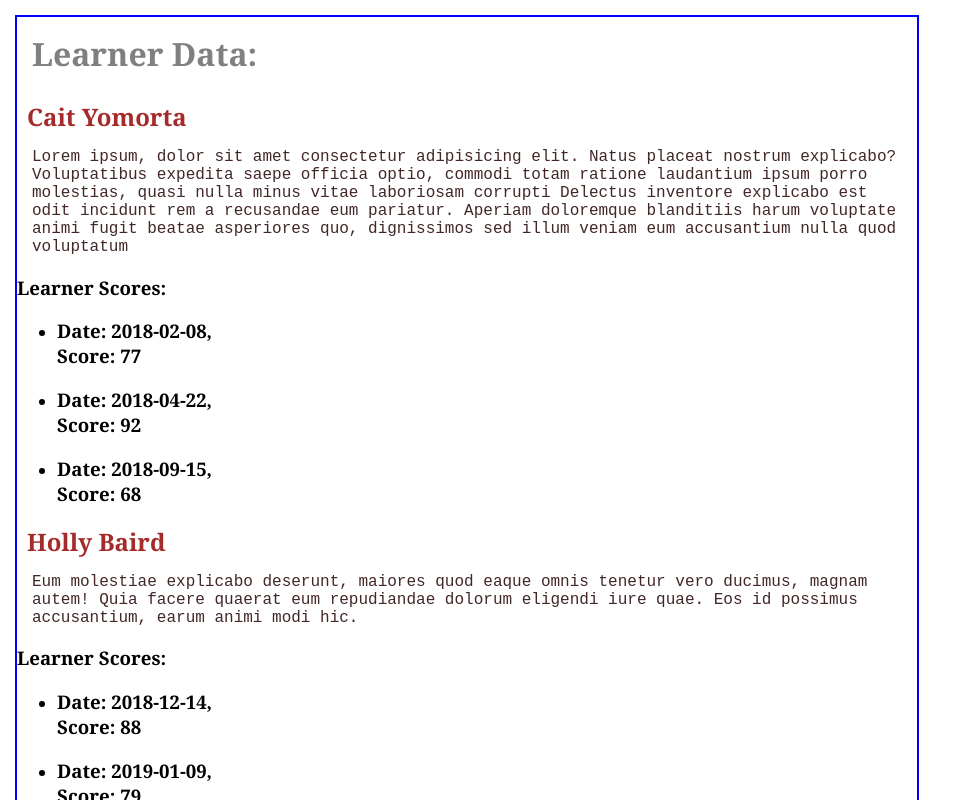
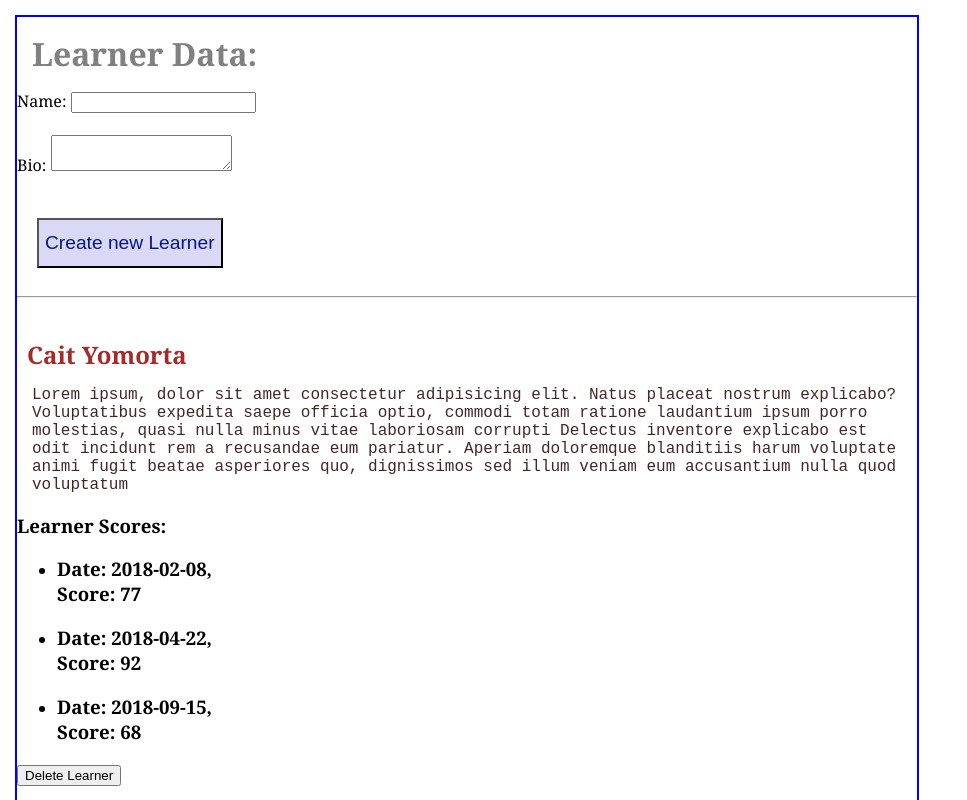
Before and after one commit to han18/Learner-App, a React (Create React App) app: page / in a window 1280 px wide. Shown: the top 800 px of the page, without its empty margins (0-967 px from the left). Built offline with nearby package versions, Linux system fonts and the light colour scheme.

Commit message:
updating the application

```diff
--- a/src/App.js
+++ b/src/App.js
@@ -1,16 +1,28 @@
 import { learnerData } from "./data/learnerData";
-import { useState } from "react";
+import { useState, useEffect, useContext } from "react";
 import "./App.css";
 import LearnerComponent from "./Components/LearnerComponent";
+import CreateLearnerForm from "./Components/CreateLearnerForm";
+import { NameTheme } from "./Context/NameTheme";
 
 function App() {
   // creating the state variable
   const [learners, setLearners] = useState(learnerData);
+  const [user, setUser] = useState("Hanan");
+
+  // i implemented this code to understand useEffect
+  useEffect(() => {
+    console.log("this is a log for use effect");
+  }, []);
 
   return (
     <div className="body">
       <h1>Learner Data:</h1>
-      <LearnerComponent learners={learners} />
+      <CreateLearnerForm setLearners={setLearners} learners={learners} />
+      <br></br>
+      <NameTheme.Provider value={user}>
+        <LearnerComponent learners={learners} />
+      </NameTheme.Provider>
     </div>
   );
 }
--- /dev/null
+++ b/src/Components/Button.js
@@ -0,0 +1,11 @@
+import "./button.css";
+function Button({ children, type }) {
+  return (
+    <button onClick={onclick} type={type} className="btn">
+      {" "}
+      {children}{" "}
+    </button>
+  );
+}
+
+export default Button;
--- /dev/null
+++ b/src/Components/CreateLearnerForm.js
@@ -0,0 +1,66 @@
+import { useState } from "react";
+import Button from "./Button";
+
+function CreateLearnerForm({ setLearners, learners }) {
+  const [newLearner, setNewLearner] = useState({
+    name: "",
+    bio: "",
+    scores: [],
+  });
+
+  // handles the changes on the inputs
+  const handleChange = (e) => {
+    setNewLearner({
+      ...newLearner,
+      // .name is the property of the input for all labels
+      [e.target.name]: e.target.value,
+    });
+  };
+
+  // handles the form submit button
+  const handleSubmit = (e) => {
+    e.preventDefault();
+    console.log(newLearner);
+    // adds new learners to the learner array
+    setLearners([newLearner, ...learners]);
+    // resets the local new object learner
+    setNewLearner({
+      name: "",
+      bio: "",
+      scores: [],
+    });
+  };
+
+  return (
+    <div>
+      <form onSubmit={handleSubmit}>
+        <label htmlFor="name">Name: </label>
+        <input
+          type="text"
+          name="name"
+          id="name"
+          value={newLearner.name}
+          onChange={handleChange}
+        />
+        <br></br>
+        <br></br>
+
+        <label htmlFor="bio">Bio: </label>
+        <textarea
+          name="bio"
+          id="bio"
+          value={newLearner.bio}
+          onChange={handleChange}
+        ></textarea>
+        <br></br>
+        <br></br>
+
+        <Button type="submit">Create new Learner</Button>
+        {/* <button type="button">Create new Learner</button> */}
+        <hr></hr>
+      </form>
+    </div>
+  );
+}
+
+export default CreateLearnerForm;
--- a/src/Components/LearnerComponent.js
+++ b/src/Components/LearnerComponent.js
@@ -1,7 +1,18 @@
 import Score from "./Score";
+import CreateLearnerForm from "./CreateLearnerForm";
+import { useContext } from "react";
+import { NameTheme } from "../Context/NameTheme";
 
 const LearnerComponent = (props) => {
-  const learners = props.learners; //
+  const learners = props.learners;
+  const newName = useContext(NameTheme);
+
+  const handleDelete = (learnerId) => {
+    // Call the onDeleteLearner function passed as a prop
+    if (props.onDeleteLearner) {
+      props.onDeleteLearner(learnerId);
+    }
+  };
   return (
     <div>
       {learners.map((learner) => (
@@ -16,6 +27,10 @@ const LearnerComponent = (props) => {
               </li>
             ))}
           </ul>
+          <button onClick={() => handleDelete(learner.name)}>
+            Delete Learner
+          </button>
+          <p>{`Hello ${newName}`}</p>
         </div>
       ))}
     </div>
--- a/src/Components/Score.js
+++ b/src/Components/Score.js
@@ -10,5 +10,3 @@ function Score(props) {
 }
 
 export default Score;
-
-// must import to the learner page
--- /dev/null
+++ b/src/Components/button.css
@@ -0,0 +1,8 @@
+.btn {
+  background-color: rgb(217, 217, 245);
+  color: rgb(3, 23, 137);
+  margin: 20px;
+  height: 50px;
+  font-family: fantasy;
+  font-size: larger;
+}
--- /dev/null
+++ b/src/Context/NameTheme.js
@@ -0,0 +1,3 @@
+import { createContext } from "react";
+
+export const NameTheme = createContext();
```
